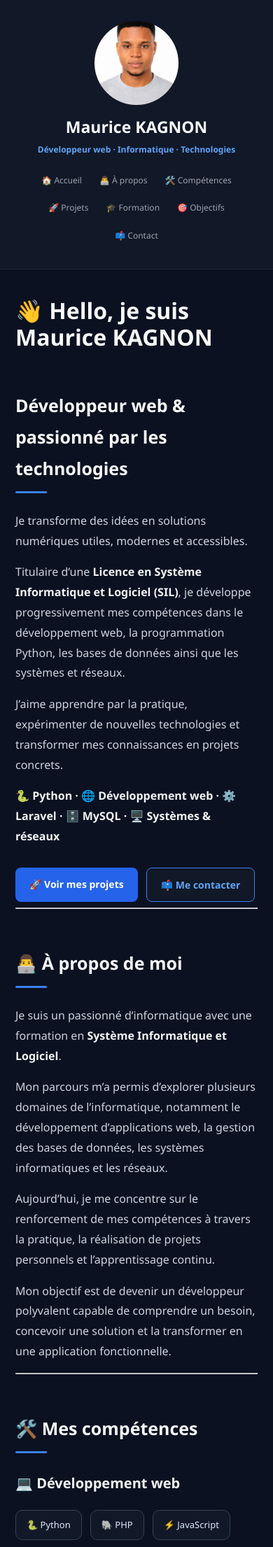
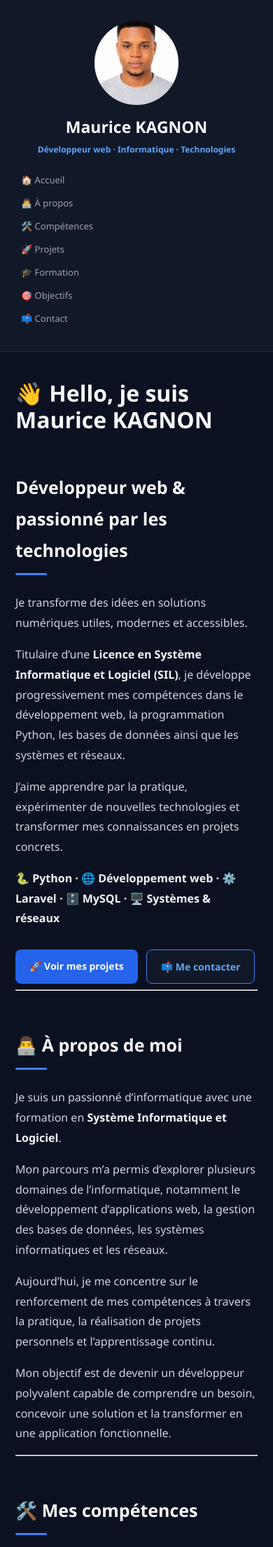
Before and after one commit to JacquesMaurice/maurice-kagnon.github.io, a Jekyll site: the page built from index.md, in a window 390 px wide. Shown: the top 2211 px of the page at 70% size. Built offline with Jekyll 4.4.1, drawn with Linux system fonts in a browser that asks for light colours.

Commit message:
Ajout de la navigation

```diff
--- a/assets/css/style.css
+++ b/assets/css/style.css
@@ -478,18 +478,31 @@ body {
   }
 
   .sidebar-nav {
-    flex-direction: row;
-    flex-wrap: wrap;
-
-    justify-content: center;
-
-    gap: 5px;
-
-    text-align: center;
-  }
+  display: flex;
+  flex-direction: column;
+  gap: 1px;
+  margin-top: 8px;
+  text-align: left;
+}
 
   .sidebar-nav a {
-    font-size: 12px;
+  display: block;
+  padding: 5px 10px;
+
+  border-radius: 7px;
+
+  color: #9ca3af;
+
+  font-size: 13px;
+  font-weight: 500;
+
+  text-decoration: none;
+
+  transition:
+    background 0.2s ease,
+    color 0.2s ease,
+    transform 0.2s ease;
+
   }
 
   .content {
```
